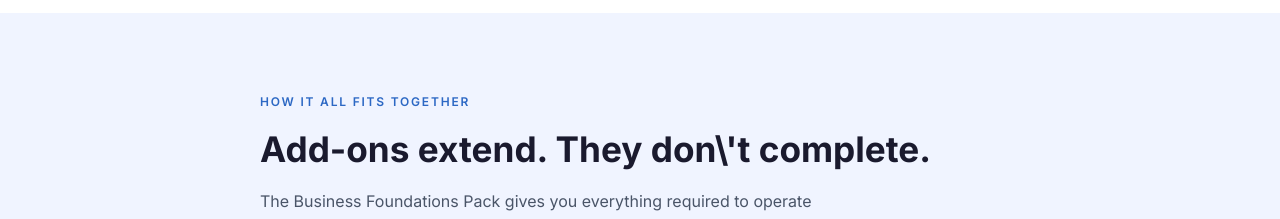
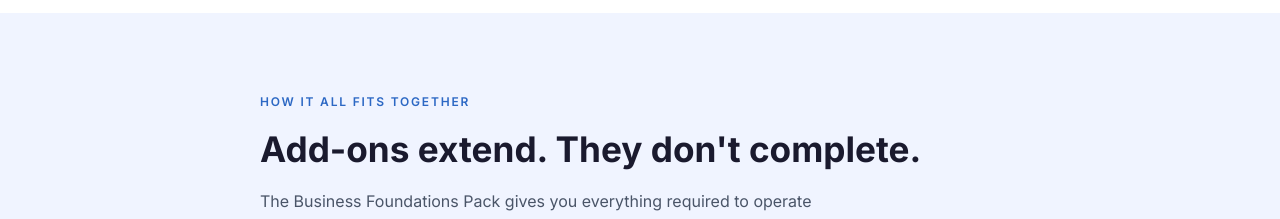
Before and after one commit to FredTheFork/PlanningIndex, a React (Vite) app: page /additional-services in a window 1280 px wide. Shown: the part 1460-1679 px from the top of the page. Built offline with nearby package versions, Linux system fonts and the light colour scheme.

Commit message:
Update AdditionalServicesPage.jsx

```diff
--- a/src/pages/AdditionalServicesPage.jsx
+++ b/src/pages/AdditionalServicesPage.jsx
@@ -178,7 +178,7 @@ function ServicesGrid() {
 
 function AddonsContext() {
   const points = [
-    'You don\'t need add-ons to be compliant or professional — the core pack covers that completely.',
+    "You don't need add-ons to be compliant or professional — the core pack covers that completely.",
     'The core pack is a standalone product. Everything in it works together without any extras.',
     'Add-ons are convenience and growth tools — they help you go further, not get started.',
   ];
@@ -191,7 +191,7 @@ function AddonsContext() {
           className="font-inter font-bold text-dark-text"
           style={{ fontSize: 'clamp(1.6rem, 3vw, 2.2rem)' }}
         >
-          Add-ons extend. They don\'t complete.
+          Add-ons extend. They don't complete.
         </h2>
         <p
           className="font-inter font-normal text-secondary-text mt-3 leading-[1.7]"
```
